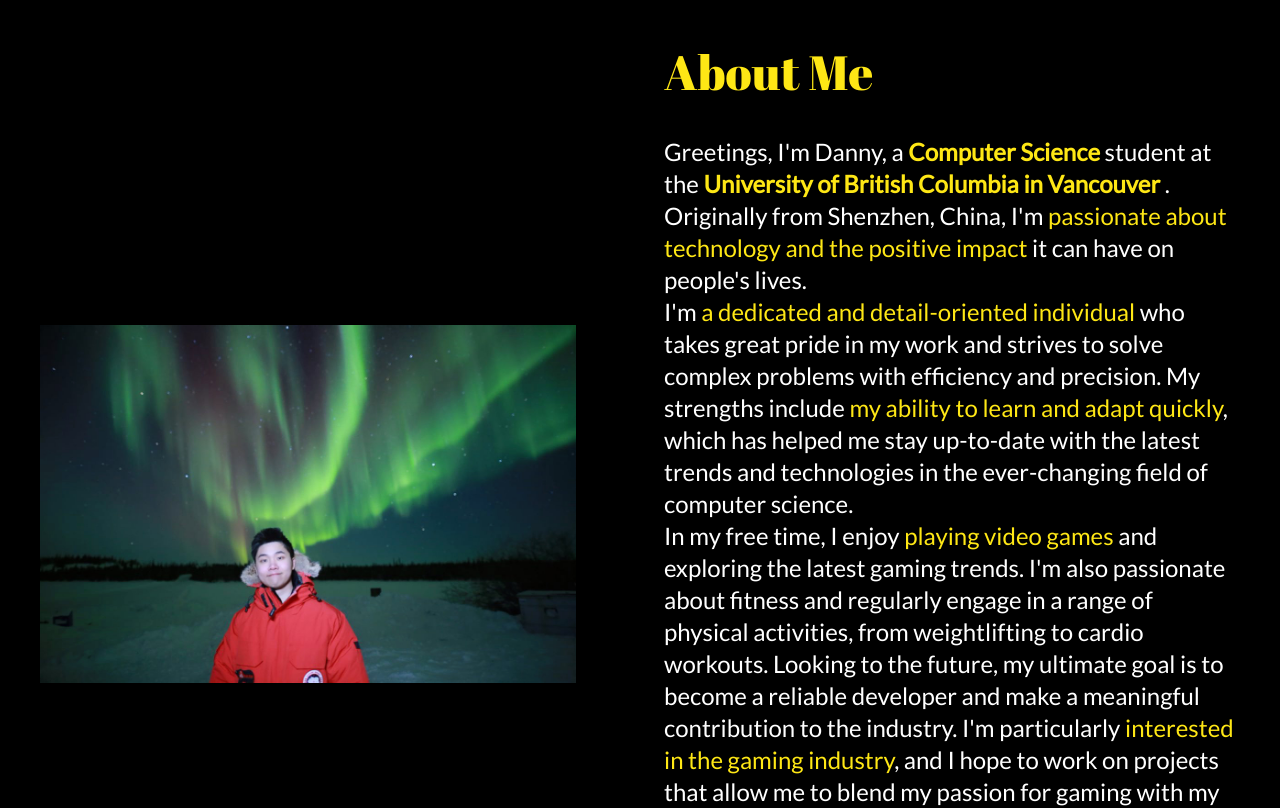
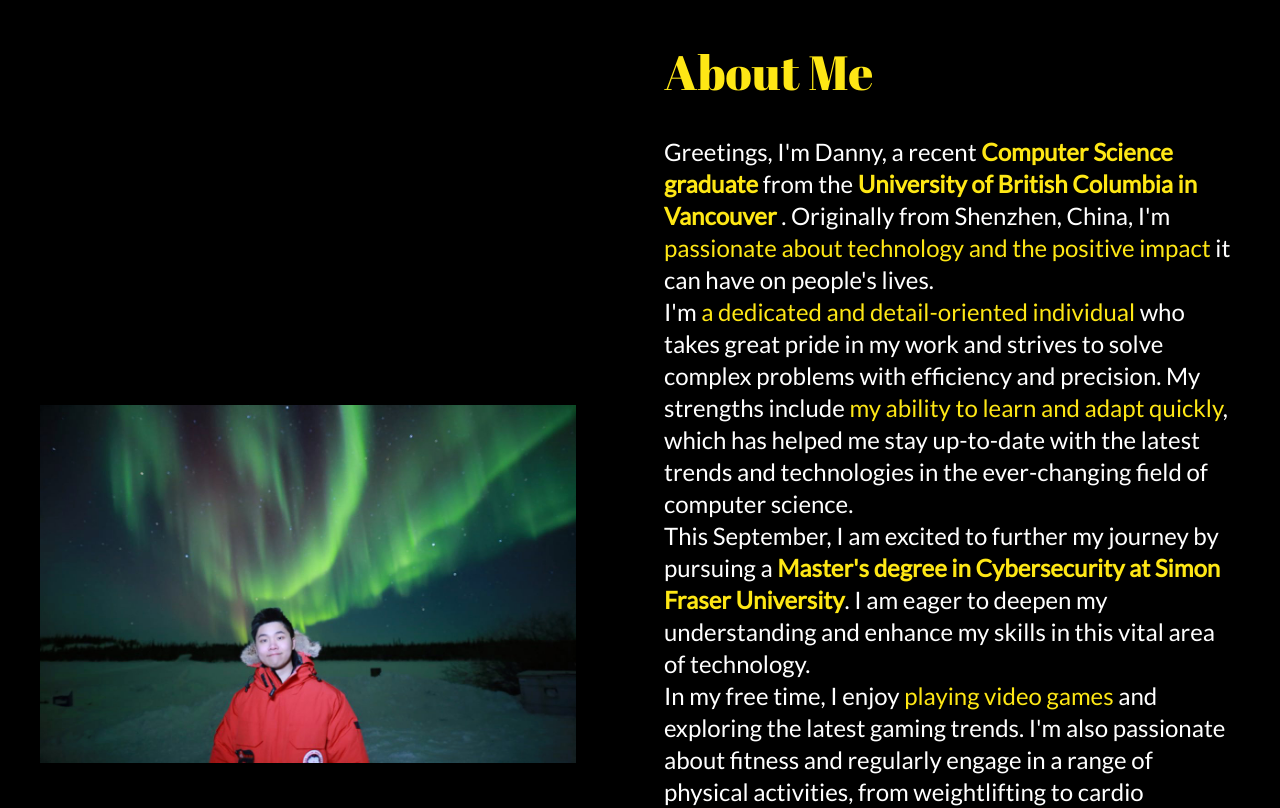
Before and after one commit to dannyd2083/personal_website, a Next.js app: page / in a window 1280 px wide. Shown: the part 840-1648 px from the top of the page. Built offline with nearby package versions, Linux system fonts and the light colour scheme.

Commit message:
update about me (graduate from UBC), update resume

```diff
--- a/sections/About.jsx
+++ b/sections/About.jsx
@@ -11,12 +11,15 @@ const About = () => {
                 </div>
                 <div>
                 <h1 className= "text-5xl text-regal-yellow font-AbrilFatface mt-10 mb-10 left-0" > About Me</h1>
-                    <div className="text-2xl mr-10"><p>Greetings, I'm Danny, a <span className="text-regal-yellow text-2xl font-bold"> Computer Science </span>student at the <span className="text-regal-yellow text-2xl font-bold"> University of British Columbia in Vancouver </span>.
+                    <div className="text-2xl mr-10">
+                        <p>Greetings, I'm Danny, a recent <span className="text-regal-yellow text-2xl font-bold"> Computer Science graduate </span>from the <span className="text-regal-yellow text-2xl font-bold"> University of British Columbia in Vancouver </span>.
                             Originally from Shenzhen, China, I'm <span className="text-regal-yellow"> passionate about technology and the positive impact </span> it can have on people's lives.<br/>
                             I'm <span className="text-regal-yellow"> a dedicated and detail-oriented individual</span> who takes great pride in my work and strives to solve complex problems with efficiency and precision.
                             My strengths include<span className="text-regal-yellow">  my ability to learn and adapt quickly</span>, which has helped me stay up-to-date with the latest trends and technologies in the ever-changing field of computer science.
                             <br/>
-                    In my free time, I enjoy <span className="text-regal-yellow"> playing video games</span>  and exploring the latest gaming trends.
+                            This September, I am excited to further my journey by pursuing a <span className="text-regal-yellow text-2xl font-bold"> Master's degree in Cybersecurity at Simon Fraser University</span>. I am eager to deepen my understanding and enhance my skills in this vital area of technology.
+                            <br/>
+                            In my free time, I enjoy <span className="text-regal-yellow"> playing video games</span> and exploring the latest gaming trends.
                             I'm also passionate about fitness and regularly engage in a range of physical activities, from weightlifting to cardio workouts.
                             Looking to the future, my ultimate goal is to become a reliable developer and make a meaningful contribution to the industry.
                             I'm particularly <span className="text-regal-yellow">interested in the gaming industry</span>, and I hope to work on projects that allow me to blend my passion for gaming with my programming skills.
@@ -24,6 +27,7 @@ const About = () => {
                             Thanks for taking the time to learn a little bit more about me.
                             If you have any questions or would like to connect, please don't hesitate to reach out.</p>
                     </div>
+
                 </div>
             </div>
         </div>
```
Also changed, not shown: 1 other file (tests, documents, lock files or other folders). Lines whose indentation alone changed are shown as unchanged.
